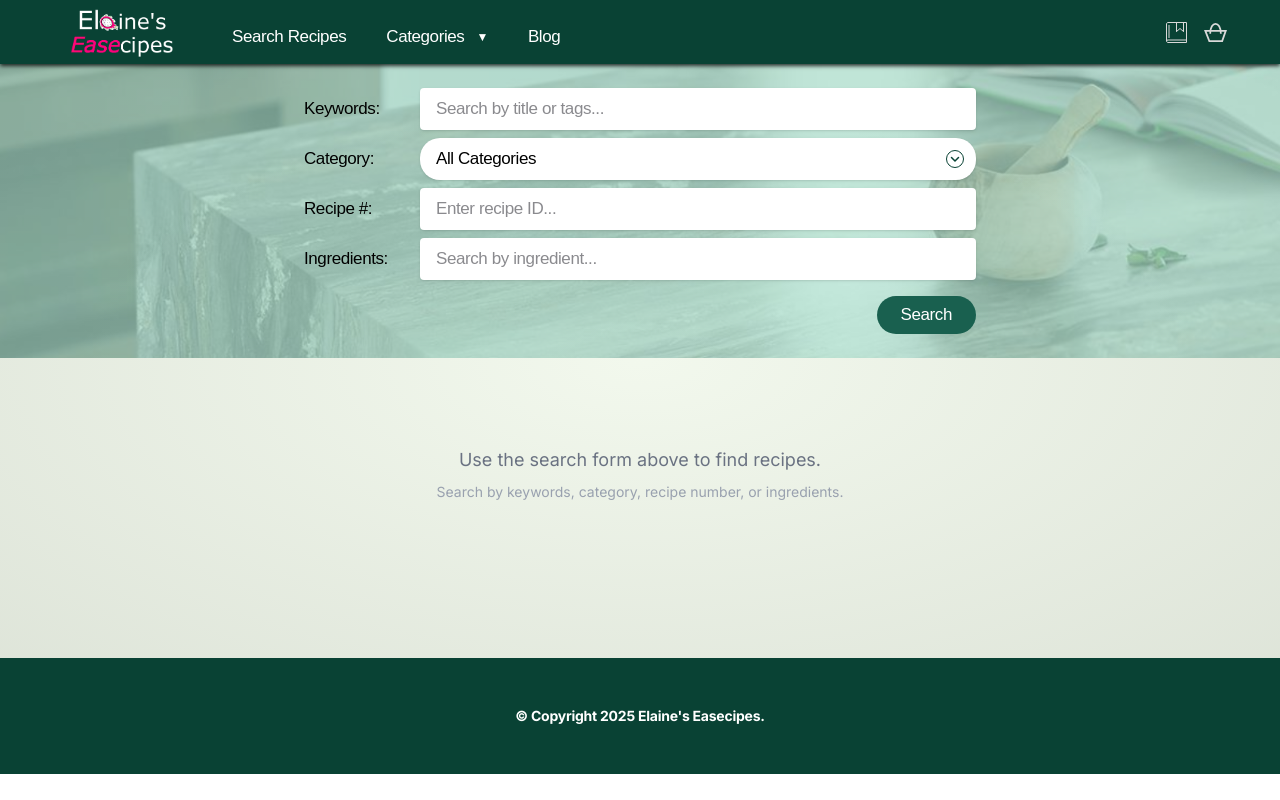
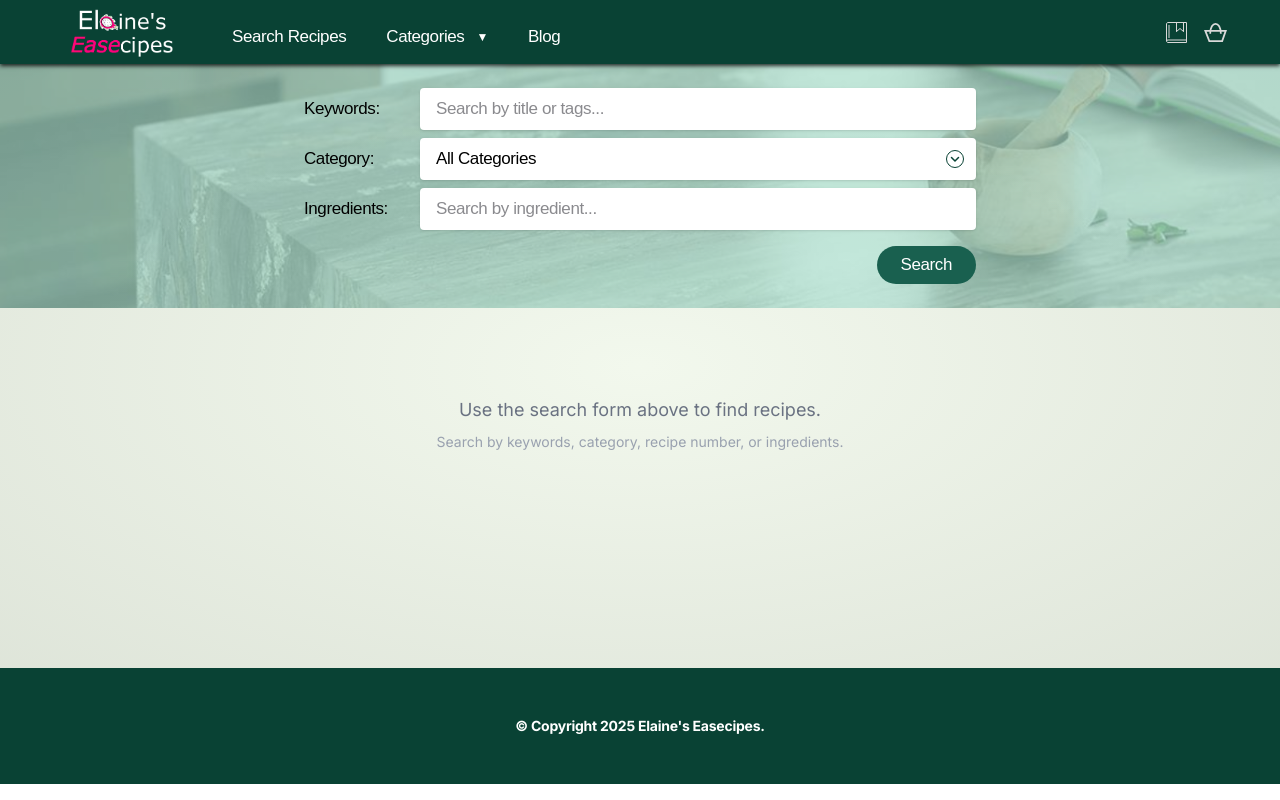
Before and after one commit to huang12211/elaines_easecipes_ai, a Next.js app in the folder elaines-easecipes-ai/: page /search in a window 1280 px wide. Built offline with nearby package versions, Linux system fonts and the light colour scheme; a web font is replaced by a local one.

Commit message:
fixed footer placement in categories and search pages

```diff
--- a/elaines-easecipes-ai/app/categories/[category]/page.tsx
+++ b/elaines-easecipes-ai/app/categories/[category]/page.tsx
@@ -75,7 +75,7 @@ export default async function CategoryPage({
       <Header />
 
       <div
-        className="relative min-h-[calc(100vh-53px)]"
+        className="relative min-h-[calc(82vh)] sm:min-h-[calc(79vh)] md:min-h-[calc(76vh)]"
         style={{
           background:
             "radial-gradient(ellipse at center, rgba(191,221,165,0.2) 0%, rgba(142,173,116,0.2) 50%, rgba(118,149,92,0.2) 75%, rgba(93,125,67,0.2) 100%)",
--- a/elaines-easecipes-ai/app/search/page.tsx
+++ b/elaines-easecipes-ai/app/search/page.tsx
@@ -4,17 +4,9 @@ import { useState } from "react";
 import Image from "next/image";
 import Header from "@/components/Header";
 import RecipeCard from "@/components/RecipeCard";
+import { categories as cat} from "@/lib/categories";
 
-const categories = [
-  "",
-  "Appetizers",
-  "Mains",
-  "Sides",
-  "Desserts",
-  "Drinks",
-  "Easecipes",
-  "Potluck",
-];
+const categories = ["", ...cat]; // Add an empty string for "All Categories"
 
 interface Recipe {
   id: number;
@@ -114,7 +106,7 @@ export default function SearchPage() {
                 <label className="font-abeezee text-[15px] sm:text-[17px] text-black tracking-[-0.408px] leading-[22px] w-[90px] sm:w-[100px] shrink-0">
                   Category:
                 </label>
-                <div className="flex-1 bg-white rounded-[20px] shadow-sm">
+                <div className="flex-1 bg-white rounded-sm shadow-sm">
                   <select
                     value={category}
                     onChange={(e) => setCategory(e.target.value)}
@@ -136,7 +128,7 @@ export default function SearchPage() {
                 </div>
               </div>
 
-              {/* Recipe Number */}
+              {/* Recipe Number
               <div className="flex items-center gap-3 mb-2 sm:gap-4">
                 <label className="font-abeezee text-[15px] sm:text-[17px] text-black tracking-[-0.408px] leading-[22px] w-[90px] sm:w-[100px] shrink-0">
                   Recipe #:
@@ -151,7 +143,7 @@ export default function SearchPage() {
                     className="w-full px-4 py-2.5 font-abeezee text-[15px] sm:text-[17px] text-black placeholder:text-[rgba(60,60,67,0.6)] tracking-[-0.408px] leading-[22px] outline-none"
                   />
                 </div>
-              </div>
+              </div> */}
 
               {/* Ingredients */}
               <div className="flex items-center gap-3 mb-4 sm:gap-4">
@@ -185,7 +177,7 @@ export default function SearchPage() {
         </section>
 
         {/* Search Results Section */}
-        <section className="relative px-2 py-6 sm:px-4 md:px-6 lg:px-8 min-h-[300px]">
+        <section className="relative px-2 py-6 sm:px-4 md:px-6 lg:px-8 min-h-[calc(51vh)] sm:min-h-[calc(48vh)] md:min-h-[calc(45vh)]">
           {hasSearched && (
             <>
               <div className="relative mb-[12px] pl-[2px]">
```
